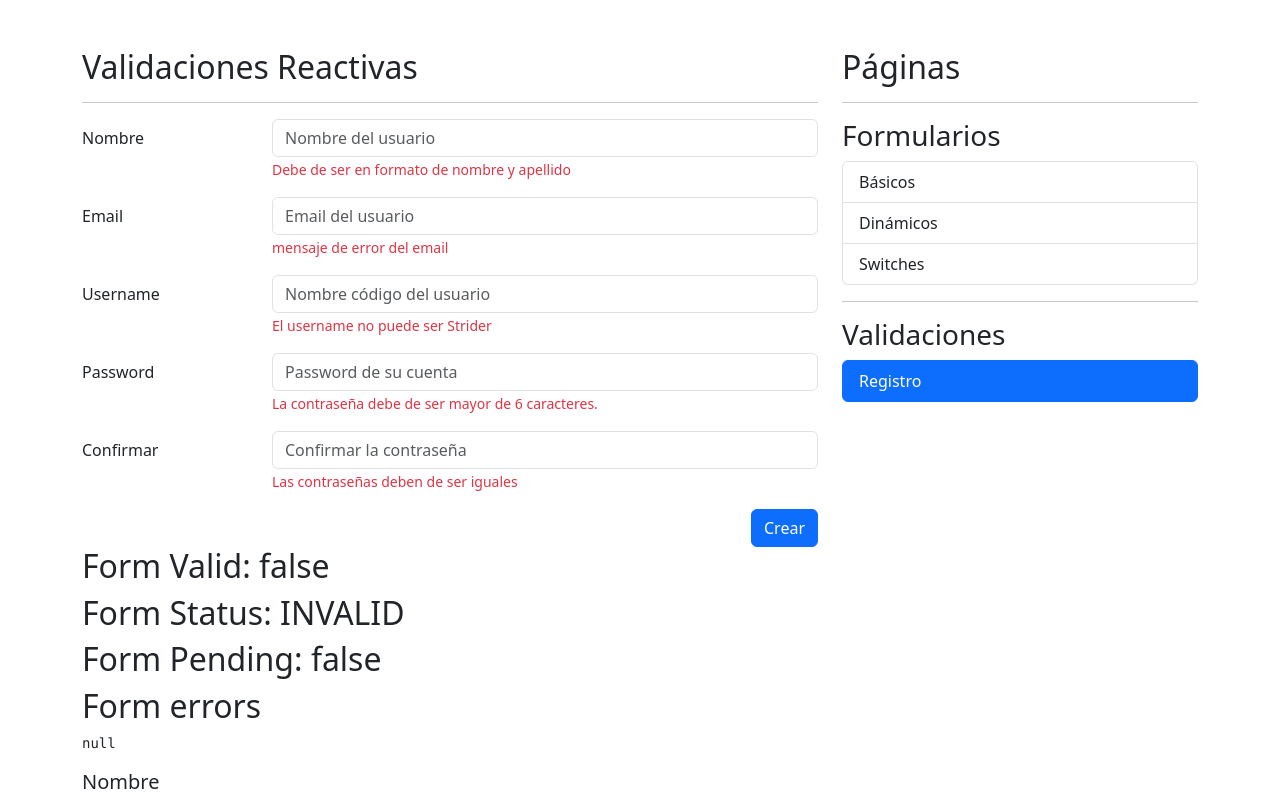
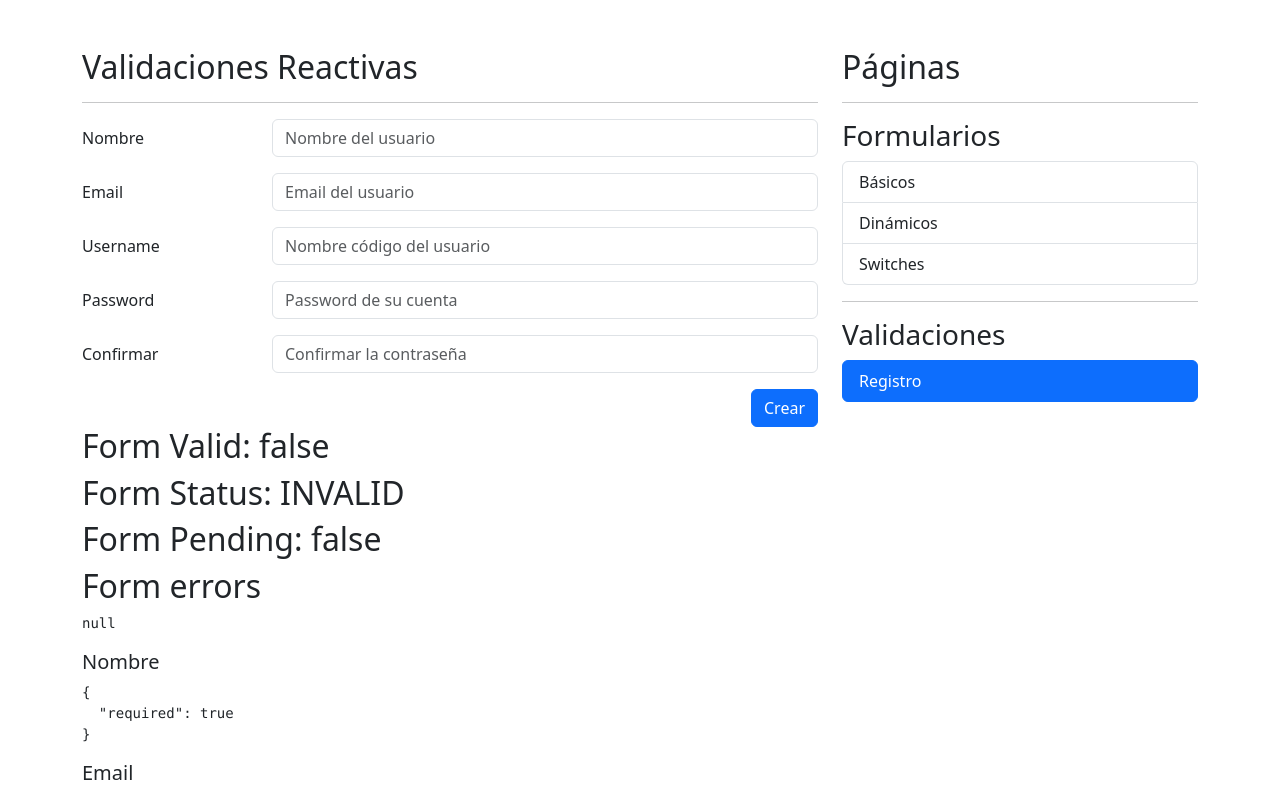
Before and after one commit to diemedina7/formApp, an Angular app: page /auth/sign-up in a window 1280 px wide. Shown: the top 795 px of the page. Built offline with nearby package versions, Linux system fonts and the light colour scheme.

Commit message:
Servicio de validaciones - form de registro

```diff
--- a/src/app/auth/pages/register-page/register-page.component.html
+++ b/src/app/auth/pages/register-page/register-page.component.html
@@ -15,7 +15,7 @@
                            class="form-control"
                            placeholder="Nombre del usuario">
 
-                    <span class="form-text text-danger">
+                    <span *ngIf="isValidField('name')" class="form-text text-danger">
                         Debe de ser en formato de nombre y apellido
                     </span>
                 </div>
@@ -29,7 +29,7 @@
                            formControlName="email"
                            class="form-control"
                            placeholder="Email del usuario">
-                    <span class="form-text text-danger">
+                    <span *ngIf="isValidField('email')" class="form-text text-danger">
                         mensaje de error del email
                     </span>
                 </div>
@@ -43,7 +43,7 @@
                            formControlName="username"
                            class="form-control"
                            placeholder="Nombre código del usuario">
-                    <span class="form-text text-danger">
+                    <span *ngIf="isValidField('username')" class="form-text text-danger">
                          El username no puede ser Strider
                     </span>
                 </div>
@@ -58,7 +58,7 @@
                            class="form-control"
                            placeholder="Password de su cuenta">
 
-                    <span class="form-text text-danger">
+                    <span *ngIf="isValidField('password')" class="form-text text-danger">
                          La contraseña debe de ser mayor de 6 caracteres.
                     </span>
                 </div>
@@ -73,7 +73,7 @@
                            class="form-control"
                            placeholder="Confirmar la contraseña">
 
-                    <span class="form-text text-danger">
+                    <span *ngIf="isValidField('confirmPassword')" class="form-text text-danger">
                          Las contraseñas deben de ser iguales
                     </span>
                 </div>
--- a/src/app/auth/pages/register-page/register-page.component.ts
+++ b/src/app/auth/pages/register-page/register-page.component.ts
@@ -1,7 +1,7 @@
 import { Component } from '@angular/core';
 import { FormBuilder, FormGroup, Validators } from '@angular/forms';
 
-import * as customValidators from 'src/app/shared/validators/validators';
+import { ValidatorsService } from 'src/app/shared/services/validators.service';
 
 @Component({
   templateUrl: './register-page.component.html',
@@ -9,17 +9,17 @@
 export class RegisterPageComponent {
 
   public myForm: FormGroup = this.fb.nonNullable.group({
-    name:             [ '', [Validators.required, Validators.pattern( customValidators.firstNameAndLastnamePattern )] ],
-    email:            [ '', [Validators.required, Validators.pattern( customValidators.emailPattern )] ],
-    username:         [ '', [Validators.required, customValidators.cantBeStrider] ],
+    name:             [ '', [Validators.required, Validators.pattern( this.validatorsService.firstNameAndLastnamePattern )] ],
+    email:            [ '', [Validators.required, Validators.pattern( this.validatorsService.emailPattern )] ],
+    username:         [ '', [Validators.required, this.validatorsService.cantBeStrider] ],
     password:         [ '', [Validators.required, Validators.minLength(6)] ],
     confirmPassword:  [ '', [Validators.required, Validators.minLength(6)] ],
   });
 
-  constructor( private fb: FormBuilder ) {}
+  constructor( private fb: FormBuilder, private validatorsService: ValidatorsService ) {}
 
-  public isValidField( field: string ) {
-    //TODO: obtener validacion desde un service
+  public isValidField( field: string ): boolean | null {
+    return this.validatorsService.isValidField( this.myForm, field );
   }
 
   public onSubmit() {
--- a/src/app/reactive/pages/basic-page/basic-page.component.ts
+++ b/src/app/reactive/pages/basic-page/basic-page.component.ts
@@ -1,5 +1,7 @@
 import { Component } from '@angular/core';
 import { FormBuilder, FormGroup, Validators } from '@angular/forms';
+
+import { ValidatorsService } from 'src/app/shared/services/validators.service';
 
 @Component({
   templateUrl: './basic-page.component.html',
@@ -21,7 +23,7 @@
     inStorage:  [ 0,  [Validators.required, Validators.min(0)] ]
   })
 
-  constructor( private fb: FormBuilder ) {}
+  constructor( private fb: FormBuilder, private validatorsService: ValidatorsService ) {}
 
   public onSave(): void {
     if (this.myForm.invalid) {
@@ -34,7 +36,7 @@
   }
 
   public isValidField( field: string ): boolean | null {
-    return this.myForm.controls[field].errors && this.myForm.controls[field].touched
+    return this.validatorsService.isValidField( this.myForm, field );
   }
 
   public getFieldError( field: string ): string | null {
--- a/src/app/reactive/pages/dynamic-page/dynamic-page.component.ts
+++ b/src/app/reactive/pages/dynamic-page/dynamic-page.component.ts
@@ -1,5 +1,7 @@
 import { Component } from '@angular/core';
 import { FormArray, FormBuilder, FormControl, FormGroup, Validators } from '@angular/forms';
+
+import { ValidatorsService } from 'src/app/shared/services/validators.service';
 
 @Component({
   templateUrl: './dynamic-page.component.html',
@@ -22,7 +24,7 @@
 
   public newFavorite: FormControl = new FormControl('', Validators.required);
 
-  constructor( private fb: FormBuilder ) {}
+  constructor( private fb: FormBuilder, private validatorsService: ValidatorsService ) {}
 
   get favoriteGames(): FormArray {
     return this.myForm.get('favoriteGames') as FormArray;
@@ -61,7 +63,7 @@
   }
 
   public isValidField( field: string ): boolean | null {
-    return this.myForm.controls[field].errors && this.myForm.controls[field].touched;
+    return this.validatorsService.isValidField( this.myForm, field );
   }
 
   public isValidFieldInArray( formArray: FormArray, index: number ): boolean | null {
--- a/src/app/reactive/pages/switches-page/switches-page.component.ts
+++ b/src/app/reactive/pages/switches-page/switches-page.component.ts
@@ -1,5 +1,7 @@
 import { Component, OnInit } from '@angular/core';
 import { FormBuilder, FormGroup, Validators } from '@angular/forms';
+
+import { ValidatorsService } from 'src/app/shared/services/validators.service';
 
 @Component({
   templateUrl: './switches-page.component.html',
@@ -18,7 +20,7 @@
     wantNotifications: false
   }
 
-  constructor( private fb: FormBuilder ) {}
+  constructor( private fb: FormBuilder, private validatorsService: ValidatorsService) {}
 
   ngOnInit(): void {
     this.myForm.reset( this.person );
@@ -38,7 +40,7 @@
   }
 
   public isValidField( field: string ): boolean | null {
-    return this.myForm.controls[field].errors && this.myForm.controls[field].touched;
+    return this.validatorsService.isValidField( this.myForm, field );
   }
 
 }
--- /dev/null
+++ b/src/app/shared/services/validators.service.ts
@@ -0,0 +1,28 @@
+import { Injectable } from '@angular/core';
+import { FormControl, FormGroup, ValidationErrors } from '@angular/forms';
+
+@Injectable({
+  providedIn: 'root'
+})
+export class ValidatorsService {
+
+  public firstNameAndLastnamePattern: string = '([a-zA-Z]+) ([a-zA-Z]+)';
+  public emailPattern: string = "^[a-z0-9._%+-]+@[a-z0-9.-]+\\.[a-z]{2,4}$";
+
+  public cantBeStrider = ( control: FormControl ): ValidationErrors | null => {
+    const value: string = control.value.trim().toLowerCase();
+
+    if (value === 'strider') {
+      return {
+        noStrider: true
+      }
+    }
+
+    return null;
+  }
+
+  public isValidField( form: FormGroup, field: string ): boolean | null {
+    return form.controls[field].errors && form.controls[field].touched;
+  }
+
+}
--- a/src/app/shared/validators/validators.ts
+++ b/src/app/shared/validators/validators.ts
@@ -1,7 +1,4 @@
 import { FormControl, ValidationErrors } from "@angular/forms";
-
-export const firstNameAndLastnamePattern: string = '([a-zA-Z]+) ([a-zA-Z]+)';
-export const emailPattern: string = "^[a-z0-9._%+-]+@[a-z0-9.-]+\\.[a-z]{2,4}$";
 
 export const cantBeStrider = ( control: FormControl ): ValidationErrors | null => {
   const value: string = control.value.trim().toLowerCase();
```
